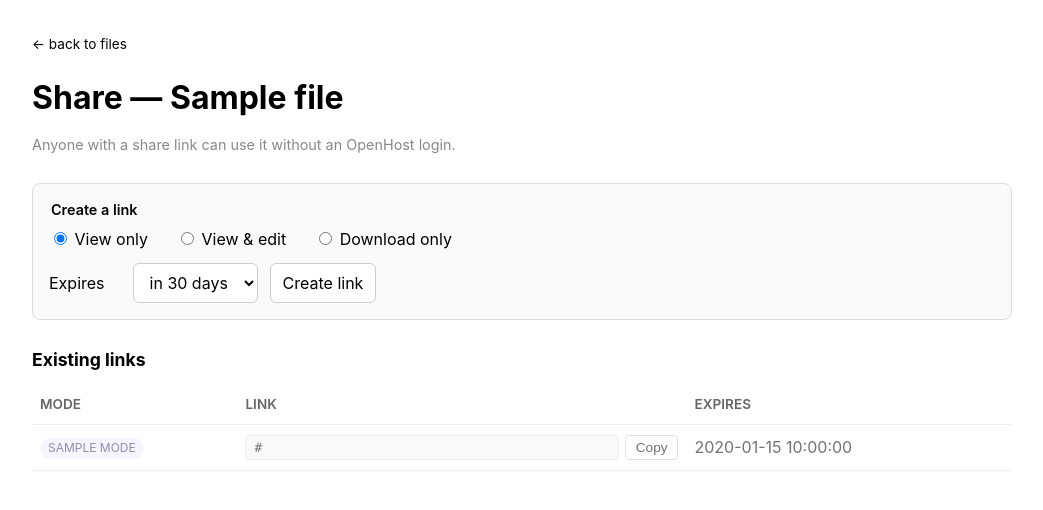
After one commit to imbue-openhost/openhost-collabora, a Python web app: template app/templates/manage.html in a window 1280 px wide. The commit adds this page. Shown: the top 510 px of the page, without its empty margins (118-1161 px from the left). Run offline with Jinja, Linux system fonts and the light colour scheme; the template is opened without the code that fills it: most values are stand-ins (such as "Sample title", 1, 10 or a date in 2020).

Commit message:
Per-document share links (view / edit / download)
Recipients open a share URL without an OpenHost login.  Each token is:

  - bound to a single file
  - mode-scoped (view, edit, or download)
  - 30-day default expiry, revocable, extendable
  - 24-byte URL-safe random; not enumerable

The owner gets a Share button per file row that opens a per-document
manage page: pick a mode, pick an expiry, copy the URL, see existing
links, revoke or extend any of them.

Implementation:
  - shares table with FK to files (cascading delete via PRAGMA
    foreign_keys=ON), index on file_id.
  - Helpers create_share / get_share / list_shares_for_file /
    revoke_share / extend_share.
  - Three share routes: /share/v/<t>, /share/e/<t>, /share/d/<t>.
    Mode-letter mismatch returns 404 (no info leak).
  - WOPI handler now validates either the in-process owner token
    (full access) or a share token (mode-scoped); UserCanWrite is
    gated by share mode; share recipients get a stable per-link
    UserId hashed from the token so live co-editing produces
    distinct cursor colours.
  - openhost.toml gains routing.public_paths so /share/, /browser/,
    /cool/, /lool/, /wopi/ are reachable cookie-less.  Owner routes
    (/, /manage/, /open/, /upload, /new, /delete, /download) stay
    behind OpenHost's auth gate.

Manifest version bumped 0.2.0 -> 0.3.0.  README expanded to document
the share flow and the security model (link-as-capability, no
per-recipient identity, no email out).

```diff
--- a/app/templates/editor.html
+++ b/app/templates/editor.html
@@ -22,7 +22,7 @@
   -->
   <form id="cool-form" action="{{ cool_url }}" method="POST" target="cool-iframe" style="display:none">
     <input type="hidden" name="access_token" value="{{ access_token }}" />
-    <input type="hidden" name="permission" value="edit" />
+    <input type="hidden" name="permission" value="{{ permission|default('edit') }}" />
     <input type="hidden" name="lang" value="en" />
   </form>
   <iframe id="cool-iframe" name="cool-iframe" allow="clipboard-read; clipboard-write" allowfullscreen></iframe>
--- a/app/templates/index.html
+++ b/app/templates/index.html
@@ -128,6 +128,7 @@
             <a href="/open/{{ f.id }}">Open</a>
             {% endif %}
             <a href="/download/{{ f.id }}">Download</a>
+            <a href="/manage/{{ f.id }}">Share</a>
             <form method="POST" action="/delete/{{ f.id }}" onsubmit="return confirm('Delete {{ f.name|e }}?')" style="display:inline">
               <button type="submit" class="danger">Delete</button>
             </form>
--- /dev/null
+++ b/app/templates/manage.html
@@ -0,0 +1,162 @@
+<!doctype html>
+<html lang="en">
+<head>
+  <meta charset="utf-8" />
+  <title>Share — {{ file.name }}</title>
+  <meta name="viewport" content="width=device-width, initial-scale=1" />
+  <style>
+    :root { color-scheme: light dark; }
+    body {
+      font-family: -apple-system, BlinkMacSystemFont, "Segoe UI", system-ui, sans-serif;
+      max-width: 980px;
+      margin: 32px auto;
+      padding: 0 16px;
+      line-height: 1.4;
+    }
+    h1 { margin-bottom: 4px; }
+    .file-meta { color: #888; font-size: 0.9em; margin-bottom: 28px; }
+    a.back { text-decoration: none; color: inherit; font-size: 0.85em; }
+    a.back:hover { text-decoration: underline; }
+    .new-share {
+      padding: 16px;
+      border: 1px solid #ddd;
+      border-radius: 8px;
+      background: #fafafa;
+      margin-bottom: 28px;
+    }
+    .new-share fieldset { border: none; padding: 0; margin: 0 0 12px 0; }
+    .new-share legend { font-weight: 600; font-size: 0.9em; margin-bottom: 8px; }
+    .new-share label { margin-right: 16px; cursor: pointer; }
+    .new-share .row { display: flex; gap: 12px; flex-wrap: wrap; align-items: center; }
+    .new-share select, .new-share button {
+      padding: 8px 12px; border: 1px solid #ccc; border-radius: 6px;
+      background: #fff; font: inherit;
+    }
+    .new-share button { cursor: pointer; }
+    table { width: 100%; border-collapse: collapse; }
+    th, td {
+      text-align: left; padding: 10px 8px;
+      border-bottom: 1px solid #eee; vertical-align: middle;
+    }
+    th { font-weight: 600; font-size: 0.85em; text-transform: uppercase; color: #666; }
+    tr.row-empty td { color: #888; padding: 32px 8px; text-align: center; }
+    tr.inactive td { opacity: 0.55; }
+    .badge {
+      display: inline-block; padding: 2px 8px; font-size: 0.75em;
+      border-radius: 999px; background: #eef; color: #336;
+      text-transform: uppercase;
+    }
+    .badge.view     { background: #efe; color: #363; }
+    .badge.edit     { background: #fef0d6; color: #835400; }
+    .badge.download { background: #eef; color: #336; }
+    .badge.dead     { background: #fee; color: #a33; }
+    .url-box {
+      display: flex; gap: 6px; align-items: center; max-width: 500px;
+    }
+    .url-box input {
+      flex: 1; font-family: ui-monospace, SFMono-Regular, Menlo, monospace;
+      font-size: 0.8em; padding: 4px 8px; border: 1px solid #ddd;
+      border-radius: 4px; background: #f5f5f5;
+    }
+    .url-box button {
+      padding: 4px 10px; font-size: 0.85em; border: 1px solid #ccc;
+      background: #fff; border-radius: 4px; cursor: pointer;
+    }
+    .row-actions { display: flex; gap: 8px; justify-content: flex-end; }
+    .row-actions button {
+      padding: 4px 10px; font-size: 0.85em; border: 1px solid #ccc;
+      background: #fff; border-radius: 4px; cursor: pointer;
+      font-family: inherit;
+    }
+    .row-actions button.danger { color: #a33; border-color: #d99; }
+    @media (prefers-color-scheme: dark) {
+      .new-share { background: #222; border-color: #333; }
+      .new-share select, .new-share button { background: #2a2a2a; border-color: #444; color: inherit; }
+      th, td { border-color: #333; }
+      th { color: #aaa; }
+      .url-box input { background: #1a1a1a; border-color: #333; color: inherit; }
+      .url-box button, .row-actions button { background: #2a2a2a; border-color: #444; color: inherit; }
+      .badge.view { background: #1f2d1f; color: #9c9; }
+      .badge.edit { background: #2d2618; color: #c9a; }
+      .badge.download { background: #1d2030; color: #aac; }
+      .badge.dead { background: #2d1818; color: #c66; }
+    }
+  </style>
+</head>
+<body>
+  <p><a class="back" href="/">← back to files</a></p>
+  <h1>Share — {{ file.name }}</h1>
+  <p class="file-meta">Anyone with a share link can use it without an OpenHost login.</p>
+
+  <div class="new-share">
+    <form method="POST" action="/manage/{{ file.id }}/create">
+      <fieldset>
+        <legend>Create a link</legend>
+        <div class="row">
+          <label><input type="radio" name="mode" value="view" checked /> View only</label>
+          <label><input type="radio" name="mode" value="edit" /> View &amp; edit</label>
+          <label><input type="radio" name="mode" value="download" /> Download only</label>
+        </div>
+      </fieldset>
+      <div class="row">
+        <label for="ttl">Expires</label>
+        <select id="ttl" name="ttl_seconds">
+          <option value="86400">in 1 day</option>
+          <option value="604800">in 7 days</option>
+          <option value="2592000" selected>in 30 days</option>
+          <option value="7776000">in 90 days</option>
+          <option value="31536000">in 1 year</option>
+          <option value="">never</option>
+        </select>
+        <button type="submit">Create link</button>
+      </div>
+    </form>
+  </div>
+
+  <h2 style="font-size: 1.1em; margin-bottom: 12px;">Existing links</h2>
+  <table>
+    <thead>
+      <tr><th>Mode</th><th>Link</th><th>Expires</th><th></th></tr>
+    </thead>
+    <tbody>
+      {% if not shares %}
+      <tr class="row-empty"><td colspan="4">No share links yet.</td></tr>
+      {% endif %}
+      {% for s in shares %}
+      <tr class="{% if not s.active %}inactive{% endif %}">
+        <td>
+          <span class="badge {{ s.mode }}">{{ s.mode }}</span>
+          {% if s.revoked %}
+          <span class="badge dead">revoked</span>
+          {% elif s.expired %}
+          <span class="badge dead">expired</span>
+          {% endif %}
+        </td>
+        <td>
+          <div class="url-box">
+            <input type="text" readonly value="{{ s.share_url }}" onclick="this.select()" id="url-{{ s.token }}" />
+            <button type="button" onclick="navigator.clipboard.writeText(document.getElementById('url-{{ s.token }}').value); this.textContent='✓';">Copy</button>
+          </div>
+        </td>
+        <td>{{ s.expires_human }}</td>
+        <td>
+          <div class="row-actions">
+            {% if s.active %}
+            <form method="POST" action="/manage/{{ file.id }}/extend" style="display:inline">
+              <input type="hidden" name="token" value="{{ s.token }}" />
+              <input type="hidden" name="ttl_seconds" value="2592000" />
+              <button type="submit" title="Extend by 30 days from now">Extend 30d</button>
+            </form>
+            <form method="POST" action="/manage/{{ file.id }}/revoke" style="display:inline" onsubmit="return confirm('Revoke this link? Anyone using it will lose access immediately.')">
+              <input type="hidden" name="token" value="{{ s.token }}" />
+              <button type="submit" class="danger">Revoke</button>
+            </form>
+            {% endif %}
+          </div>
+        </td>
+      </tr>
+      {% endfor %}
+    </tbody>
+  </table>
+</body>
+</html>
```
Also changed, not shown: app/server.py (+424 -9 lines), openhost.toml (+18 -1 lines), README.md.
